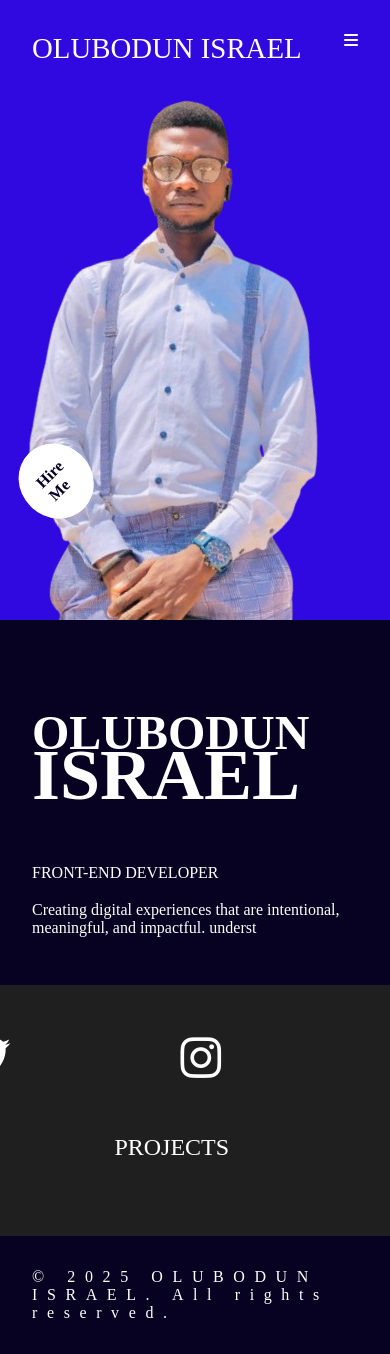
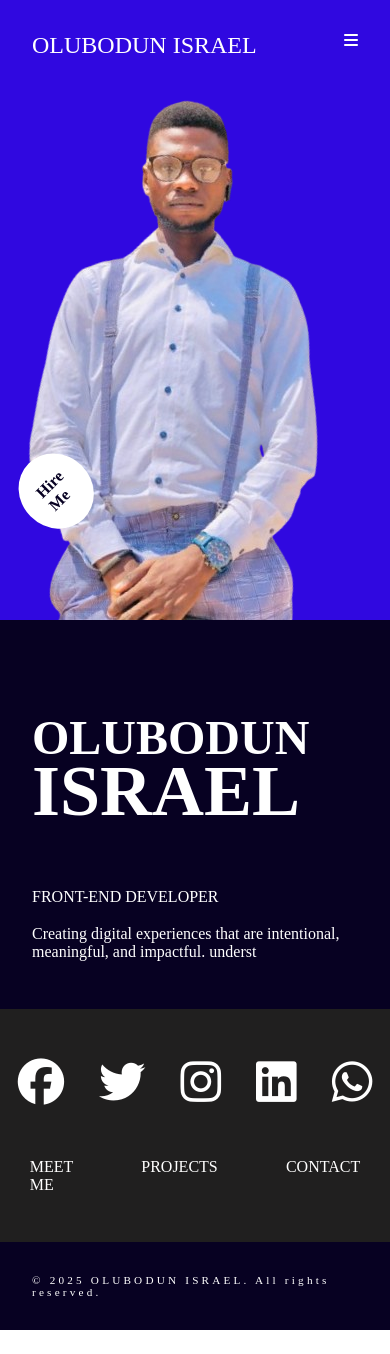
Before and after one commit to Oluwabreezy-Concept/portfolio, a plain HTML site: page index.html in a window 390 px wide. After the commit the page ends 1330 px from the top, so only its background shows below. Drawn offline with Linux system fonts and the light colour scheme.

Commit message:
Update style.css

```diff
--- a/style.css
+++ b/style.css
@@ -62,7 +62,7 @@ nav a:hover{
 }
 
 .name{
-    line-height: 0.7;
+    line-height: 0.9;
     /* padding: 3rem; */
 }
 .grid1 h1{
@@ -270,7 +270,14 @@ footer .navLinks ul li{
 }
 
 
-@media (max-width:900px){
+@media (max-width:1000px){
+    footer .media ul{
+        gap: 145px;
+    }
+
+    footer .navLinks ul{
+        gap: 135px;
+    }
     .grid1 h1{
         font-size: 3rem;
     }
@@ -298,7 +305,7 @@ footer .navLinks ul li{
    }
 
    nav a{
-    font-size: 0.7rem;
+    font-size: 1rem;
     }
 
     nav ul{
@@ -318,7 +325,7 @@ footer .navLinks ul li{
    }
 
    .hire{
-    top: 57%;
+    top: 40%;
     left: 10vw;
     font-size: 1rem;
     z-index: 1;
@@ -342,9 +349,44 @@ footer .navLinks ul li{
 footer .navLinks ul li{
     padding: 3rem 1rem;
 }
+
+footer .media ul{
+    gap: 75px;
+}
+
+footer .navLinks ul{
+    gap: 65px;
+}
+
+.copyRight p{
+    font-size: 1rem;
+    letter-spacing: 0.2rem;
+}
+footer .navLinks a{
+    font-size: 1.5rem;
+}
 }
 
 @media (max-width:500px){
+    nav span{
+        font-size: 1.5rem;
+    }
+
+    footer .media ul{
+        gap: 35px;
+    }
+
+    footer .navLinks ul{
+        gap: 65px;
+    }
+
+    .copyRight p{
+        font-size: 0.7rem;
+        letter-spacing: 0.2rem;
+    }
+    footer .navLinks a{
+        font-size: 1rem;
+    }
     nav ul{
         display: none;
     }
@@ -389,7 +431,32 @@ footer .navLinks ul li{
         font-size: 0.7rem;
     }
 }
-@media (max-width:315px){
+@media (max-width:320px){
+     nav span{
+        font-size: 0.9rem;
+    }
+
+    footer .media ul{
+        gap: 25px;
+        font-size: 2rem;
+    }
+
+    footer .navLinks ul{
+        gap: 40px;
+    }
+    footer .navLinks li a{
+        font-size: 0.6rem;
+    }
+
+    .copyRight p{
+        font-size: 0.8rem;
+        text-align: center;
+    }
+
+    footer .navLinks a{
+        font-size: 1rem;
+    }
+
     .grid1 h1{
         font-size: 2.5rem;
     }
```
